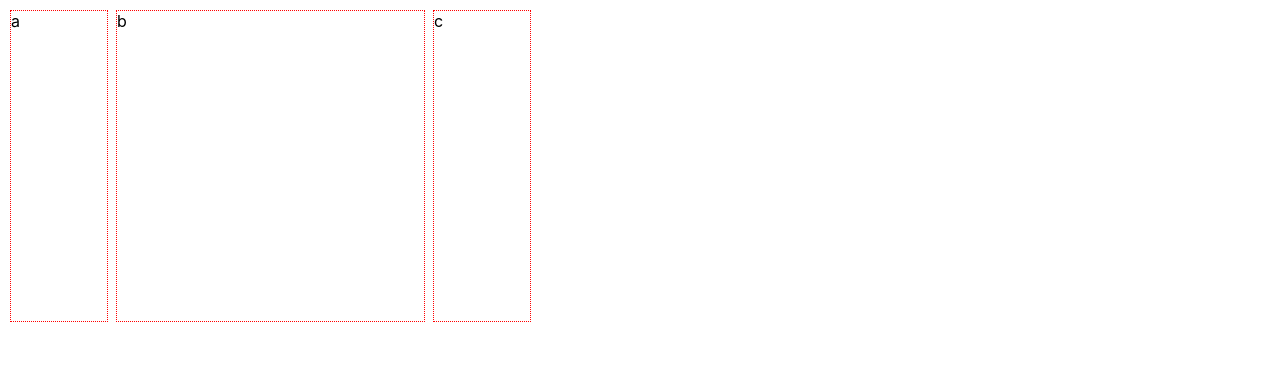
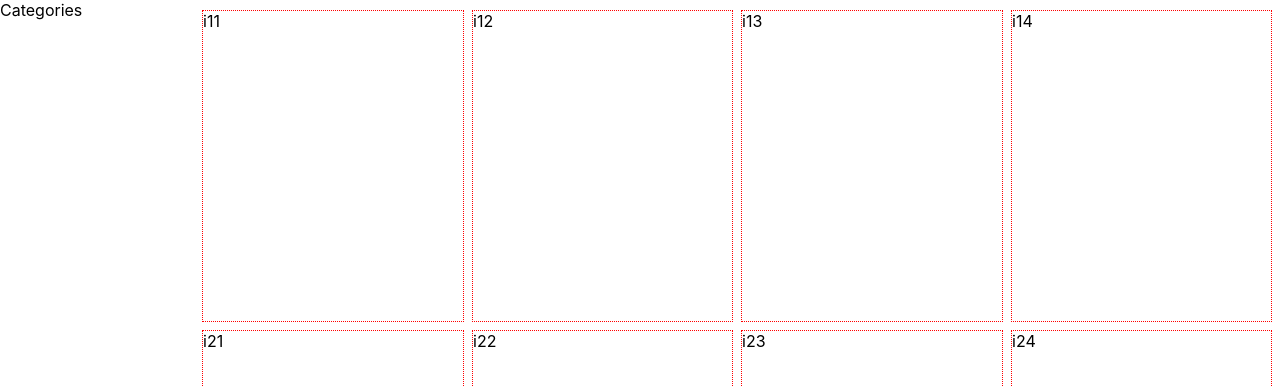
Before and after one commit to alezhepekov/payments, a React (Create React App) app: page /products in a window 1280 px wide. Shown: the top 386 px of the page. Built offline with nearby package versions, Linux system fonts and the light colour scheme.

Commit message:
Added basic layout schema

```diff
--- a/src/components/products/products.css
+++ b/src/components/products/products.css
@@ -1,3 +1,3 @@
-.product-card {
+.product-card-container {
   border: 1px dotted red;
 }
--- a/src/components/products/products.tsx
+++ b/src/components/products/products.tsx
@@ -7,24 +7,37 @@ function Products() {
   const { width, containerRef, mounted } = useContainerWidth();
 
   const layout = [
-    { i: 'a', x: 0, y: 0, w: 1, h: 2 },
-    { i: 'b', x: 1, y: 0, w: 3, h: 2 },
-    { i: 'c', x: 4, y: 0, w: 1, h: 2 },
+    { i: 'i11', x: 0, y: 0, w: 3, h: 2, static: true },
+    { i: 'i12', x: 3, y: 0, w: 3, h: 2, static: true },
+    { i: 'i13', x: 6, y: 0, w: 3, h: 2, static: true },
+    { i: 'i14', x: 9, y: 0, w: 3, h: 2, static: true },
+    { i: 'i21', x: 0, y: 2, w: 3, h: 2, static: true },
+    { i: 'i22', x: 3, y: 2, w: 3, h: 2, static: true },
+    { i: 'i23', x: 6, y: 2, w: 3, h: 2, static: true },
+    { i: 'i24', x: 9, y: 2, w: 3, h: 2, static: true },
   ];
 
   return (
-    <div ref={containerRef} style={{ width: '100%', height: '500px' }}>
-      {mounted && (
-        <ReactGridLayout
-          layout={layout}
-          width={width}
-        >
-          {}
-          <div key="a" className="product-card">a</div>
-          <div key="b" className="product-card">b</div>
-          <div key="c" className="product-card">c</div>
-        </ReactGridLayout>
-      )}
+    <div style={{ display: 'flex', width: '100%', height: '100%' }}>
+      <div style={{ display: 'flex', width: '15%', height: '100%' }}>
+        Categories
+      </div>
+        <div ref={containerRef} style={{ display: 'flex', width: '85%', height: '100%' }}>
+          {mounted && (
+            <ReactGridLayout
+              layout={layout}
+              width={width}>
+              <div key="i11" className="product-card-container">i11</div>
+              <div key="i12" className="product-card-container">i12</div>
+              <div key="i13" className="product-card-container">i13</div>
+              <div key="i14" className="product-card-container">i14</div>
+              <div key="i21" className="product-card-container">i21</div>
+              <div key="i22" className="product-card-container">i22</div>
+              <div key="i23" className="product-card-container">i23</div>
+              <div key="i24" className="product-card-container">i24</div>
+            </ReactGridLayout>
+          )}
+        </div>
     </div>
   );
 }
```
